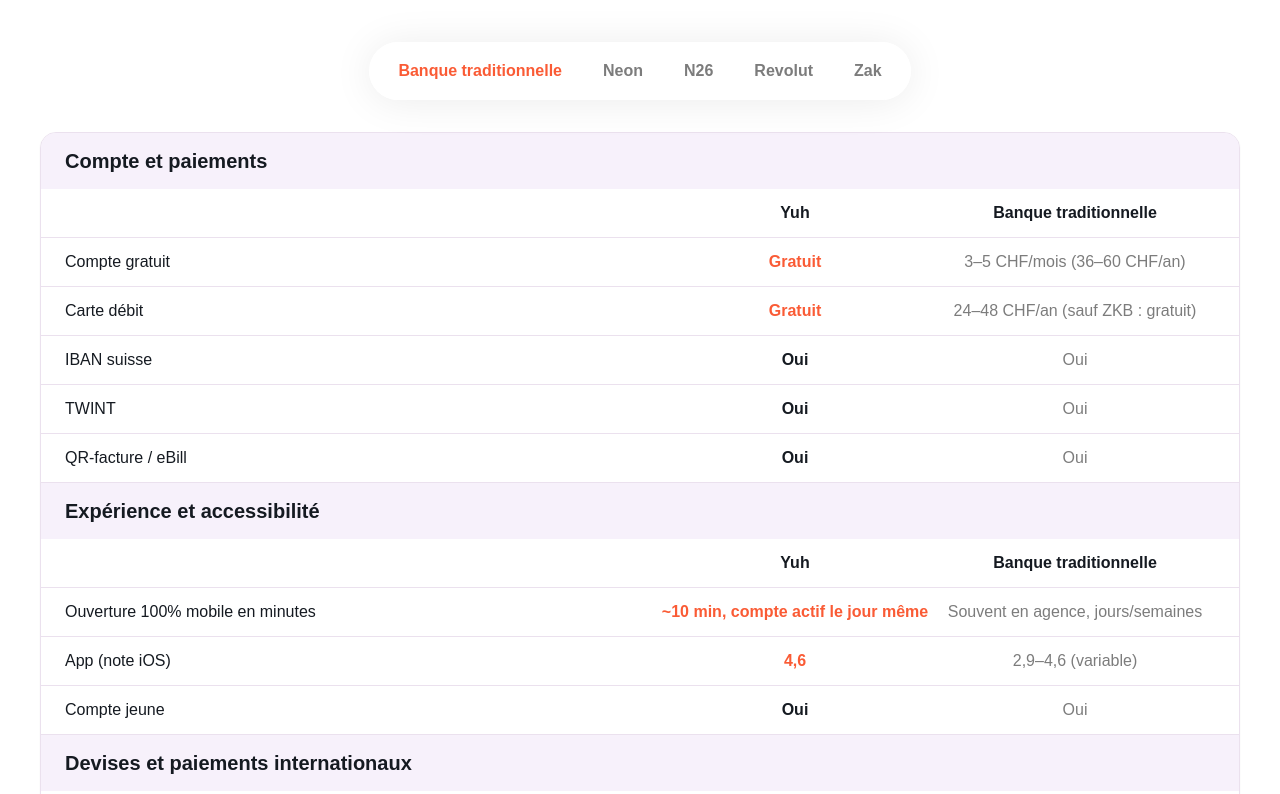
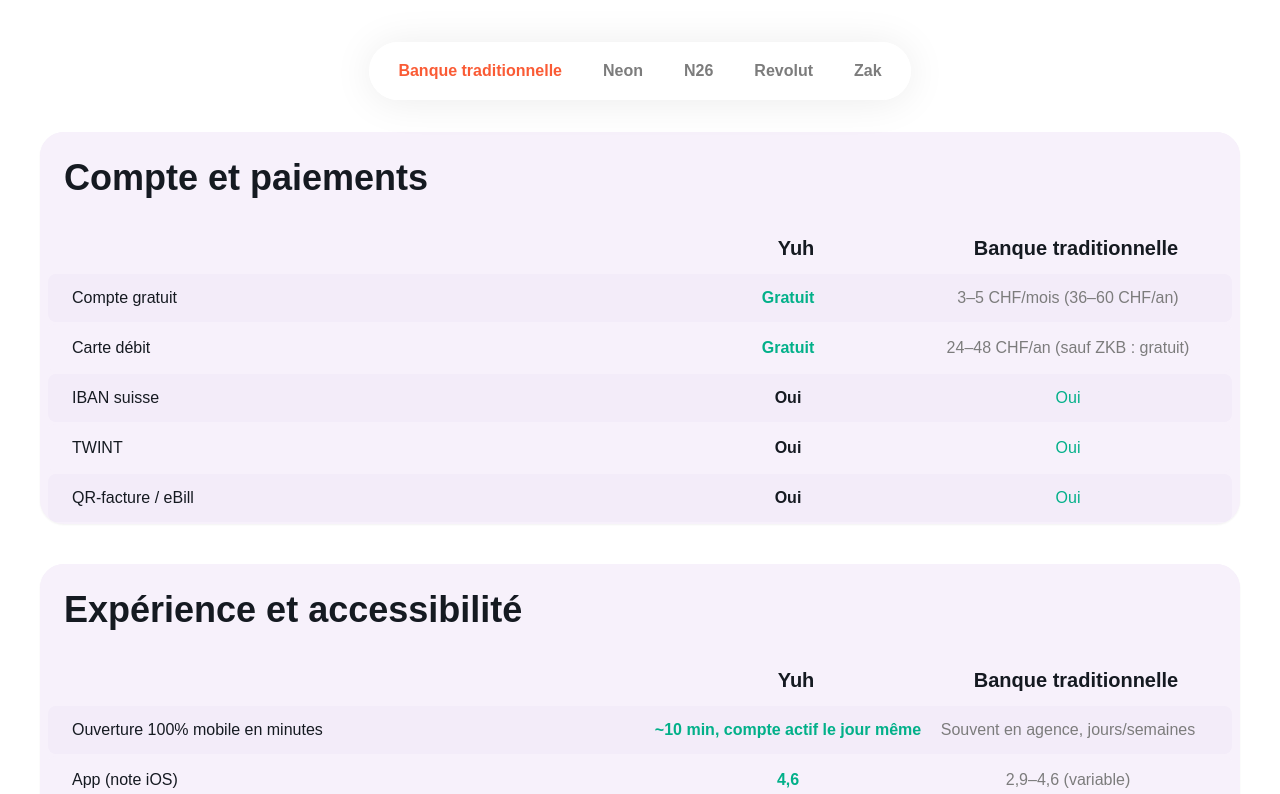
Before and after one commit to d-vale/YUH-comparatif, a React (Vite) app: page / in a window 1280 px wide. Shown: the part 946-1740 px from the top of the page. Built offline with nearby package versions, Linux system fonts and the light colour scheme.

Commit message:
feat: redesign ComparisonSection

```diff
--- a/src/components/ComparisonSection.tsx
+++ b/src/components/ComparisonSection.tsx
@@ -5,6 +5,7 @@
   yuh: string;
   bank: string;
   yuhHighlight?: boolean;
+  bankHighlight?: boolean;
 };
 type Category = { title: string; rows: Row[] };
 
@@ -24,9 +25,9 @@
         bank: "24–48 CHF/an (sauf ZKB : gratuit)",
         yuhHighlight: true,
       },
-      { feature: "IBAN suisse", yuh: "Oui", bank: "Oui" },
-      { feature: "TWINT", yuh: "Oui", bank: "Oui" },
-      { feature: "QR-facture / eBill", yuh: "Oui", bank: "Oui" },
+      { feature: "IBAN suisse", yuh: "Oui", bank: "Oui", bankHighlight: true },
+      { feature: "TWINT", yuh: "Oui", bank: "Oui", bankHighlight: true },
+      { feature: "QR-facture / eBill", yuh: "Oui", bank: "Oui", bankHighlight: true },
     ],
   },
   {
@@ -44,7 +45,7 @@
         bank: "2,9–4,6 (variable)",
         yuhHighlight: true,
       },
-      { feature: "Compte jeune", yuh: "Oui", bank: "Oui" },
+      { feature: "Compte jeune", yuh: "Oui", bank: "Oui", bankHighlight: true },
     ],
   },
   {
@@ -149,6 +150,7 @@
         feature: "Protection des dépôts",
         yuh: "100k CHF (esisuisse)",
         bank: "100k CHF",
+        bankHighlight: true,
       },
       {
         feature: "Pocket Insurance",
@@ -204,26 +206,26 @@
         </div>
 
         {/* Comparison table */}
-        <div className="bg-white rounded-2xl border border-color-24 overflow-hidden shadow-sm">
-          {categories.map((cat, ci) => (
+        <div className="space-y-10">
+          {categories.map((cat) => (
             <div
               key={cat.title}
-              className={ci > 0 ? "border-t border-color-24" : ""}
+              className="rounded-3xl overflow-hidden shadow-sm bg-pale-violet-1"
             >
               {/* Category header */}
-              <div className="px-6 py-4 bg-pale-violet-1">
-                <h3 className="text-big-body-bold font-bold text-black">
+              <div className="px-6 py-6 bg-pale-violet-1">
+                <h3 className="text-h3 font-extrabold text-black">
                   {cat.title}
                 </h3>
               </div>
 
               {/* Column headers — every category */}
-              <div className="flex px-6 py-3 border-b border-color-24">
+              <div className="flex px-6 py-3 border-color-24 bg-pale-violet-1">
                 <div className="flex-1" />
-                <div className="w-[280px] text-center text-body-bold font-bold text-black">
+                <div className="w-[280px] text-center text-big-body-bold font-bold text-black">
                   Yuh
                 </div>
-                <div className="w-[280px] text-center text-body-bold font-bold text-black">
+                <div className="w-[280px] text-center text-big-body-bold font-bold text-black">
                   {tabs[activeTab]}
                 </div>
               </div>
@@ -232,17 +234,17 @@
               {cat.rows.map((row, ri) => (
                 <div
                   key={row.feature}
-                  className={`flex items-center px-6 py-3 ${ri > 0 ? "border-t border-color-24" : ""}`}
+                  className={`flex items-center px-6 py-3 rounded-lg mx-2 my-[2px] ${ri % 2 === 0 ? "bg-pale-violet-2" : "bg-pale-violet-1"}`}
                 >
                   <div className="flex-1 text-body-bold font-regular text-black">
                     {row.feature}
                   </div>
                   <div
-                    className={`w-[280px] text-center text-body-bold font-bold ${row.yuhHighlight ? "text-orange" : "text-black"}`}
+                    className={`w-[280px] text-center text-body-bold font-bold ${row.yuhHighlight ? "text-validations" : "text-black"}`}
                   >
                     {row.yuh}
                   </div>
-                  <div className="w-[280px] text-center text-body-bold font-regular text-grey">
+                  <div className={`w-[280px] text-center text-body-bold font-regular ${row.yuhHighlight ? "text-grey" : row.bankHighlight ? "text-validations" : "text-black"}`}>
                     {row.bank}
                   </div>
                 </div>
```
